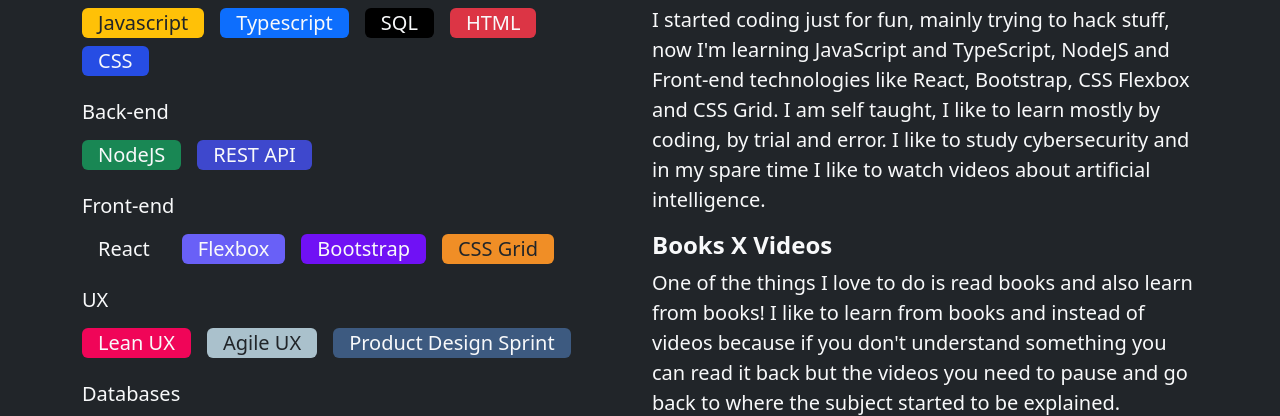
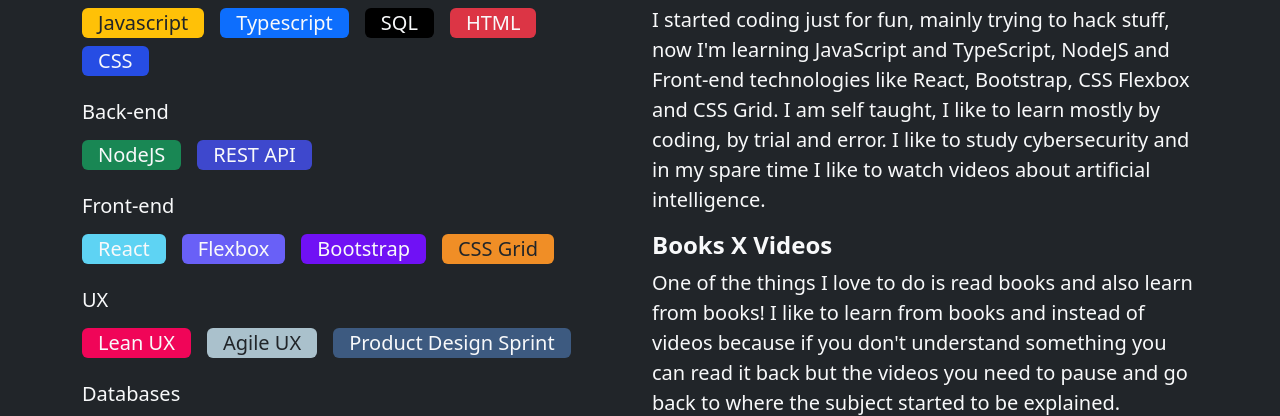
Before and after one commit to joaquimatheus/landpage_joaquimatheus, a website: page public/about.html in a window 1280 px wide. Shown: the part 331-747 px from the top of the page. Drawn offline with nearby package versions, Linux system fonts and the light colour scheme.

Commit message:
React background color

```diff
--- a/public/css/custom.css
+++ b/public/css/custom.css
@@ -98,3 +98,7 @@
 #product-bs {
     background-color: #3D5A80;
 }
+
+#react {
+    background-color: #5ED3F3;
+}
```
